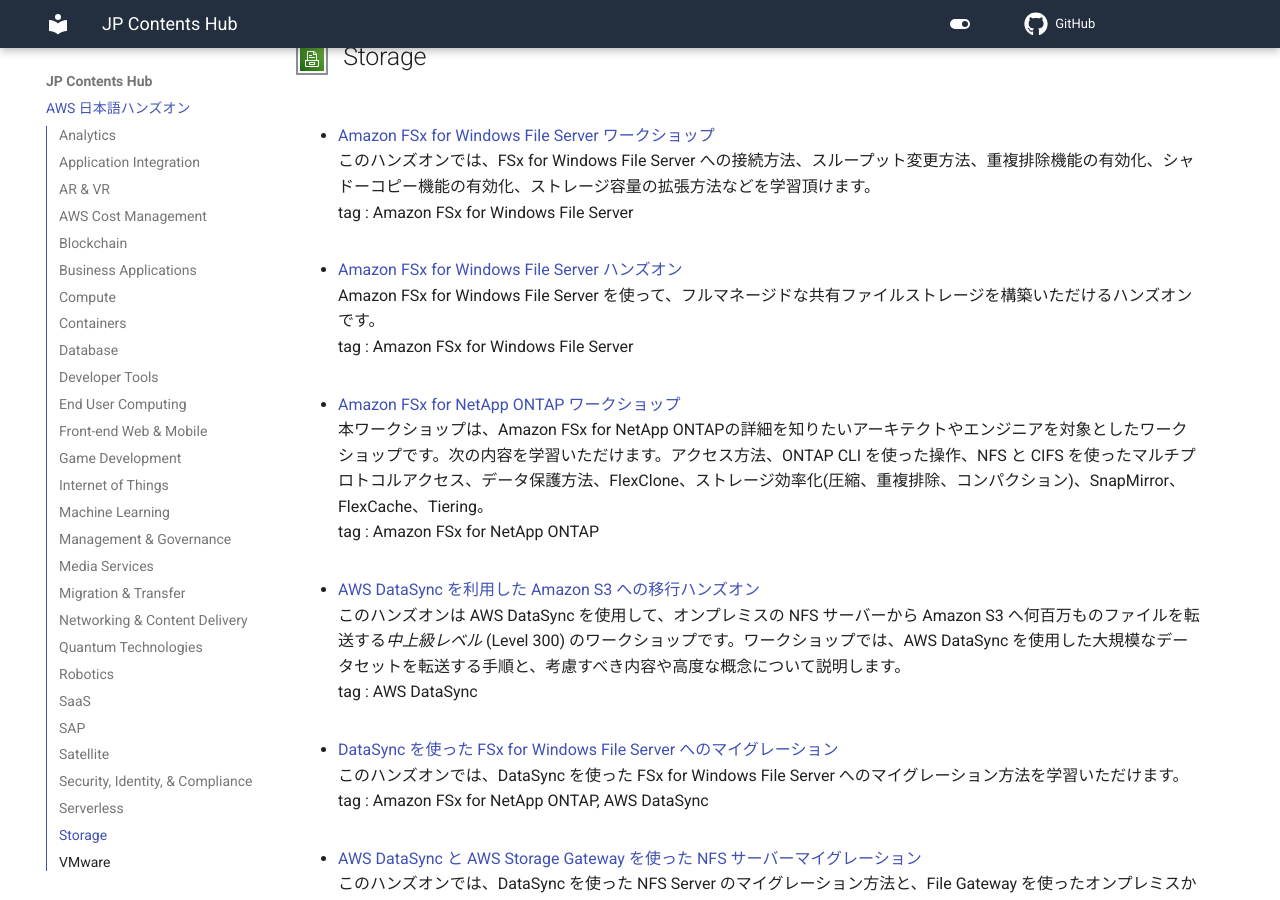
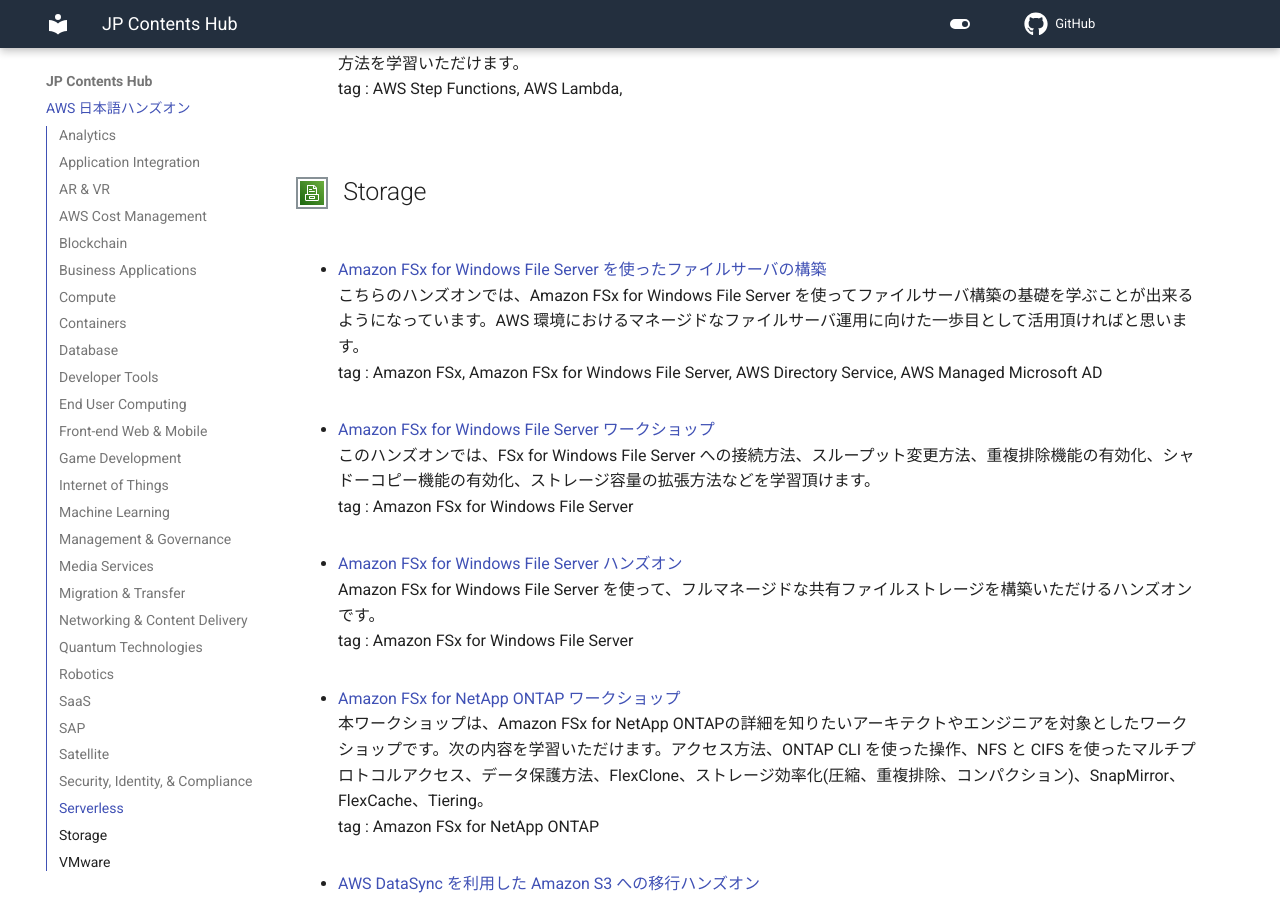
Before and after one commit to aws-samples/jp-contents-hub, an MkDocs documentation site: the page built from content/index.md, in a window 1280 px wide and 900 px high, scrolled down 36175 px. Built offline with MkDocs 1.6.1 and Material for MkDocs 9.7.7, drawn with Linux system fonts in a browser that asks for light colours; comment, search, counter and statistics services are not loaded; some of the changed text lies outside the part shown.

Commit message:
add: 新規ハンズオンコンテンツ追加

```diff
--- a/content/index.md
+++ b/content/index.md
@@ -43,6 +43,10 @@
 - <a href="https://catalog.us-east-1.prod.workshops.aws/workshops/976050cc-0606-4b23-b49f-ca7b8ac4b153/ja-JP" target="_blank" onclick="sendClickCount()" onauxclick="sendClickCount()">Data Engineering Immersion Day</a>
 Amazon Kinesis Services によるストリーミングデータインジェストと分析、AWS Data Migration Service によるバッチデータ取り込み、AWS Glue によるデータカタログとデータレイクでのETL 実行、Amazon Athena によるデータレイクへのクエリ、Amazon Quicksight による視覚化など、AWS の分析サービスを実際に体験できます。
 tag : Amazon Athena, Kinesis Data Streams, Kinesis Data Firehose, Kinesis Data Analytics, Managed Streaming for Kafka, AWS Database Migration Service (AWS DMS), AWS Glue, Apache Hudi, Amazon QuickSight
+
+- <a href="https://catalog.us-east-1.prod.workshops.aws/workshops/c7b9d931-6d86-4994-99e5-77ada5aaffbc/ja-JP" target="_blank" onclick="sendClickCount()" onauxclick="sendClickCount()">Amazon DataZone ハンズオン(ベーシック)</a>
+このハンズオンでは、Amazon DataZoneを使った データの公開、サブスクライブ、分析といった、Amazon DataZone ポータルにおける基本的な操作方法を学習いただけます。
+tag : Amazon DataZone、AWS Glue、Amazon S3、AWS Lake Formation、Amazon Athena
 
 - <a href="https://github.com/aws-samples/amazon-s3-datalake-handson/tree/master/JP" target="_blank" onclick="sendClickCount()" onauxclick="sendClickCount()">データレイクハンズオン</a>
 幅広いデータソースからの構造化データまたは非構造化データの集中リポジトリとして使用できる Data Lake は、データの保存と分析の方法として多くの企業に取り入れられています。このハンズオンでは、AWS のビッグデータ関連サービスを使用して実際に分析パイプラインを構築することを通して、 Data Lake とビッグデータ分析基盤構築の実感を持って頂くことをゴールとしています。
@@ -922,6 +926,10 @@
 tag : AWS Step Functions, AWS Lambda,
 
 ## ![image]([img/Arch-Category_Storage_16.png]()) Storage
+- <a href="https://pages.awscloud.com/hands-on-for-beginners-fsx-reg.html" target="_blank" onclick="sendClickCount()" onauxclick="sendClickCount()">Amazon FSx for Windows File Server を使ったファイルサーバの構築</a>
+こちらのハンズオンでは、Amazon FSx for Windows File Server を使ってファイルサーバ構築の基礎を学ぶことが出来るようになっています。AWS 環境におけるマネージドなファイルサーバ運用に向けた一歩目として活用頂ければと思います。
+tag : Amazon FSx, Amazon FSx for Windows File Server, AWS Directory Service, AWS Managed Microsoft AD
+
 - <a href="https://github.com/aws-samples/amazon-fsx-workshop/tree/master/windows-file-server/JP/01-access-as-environment" target="_blank" onclick="sendClickCount()" onauxclick="sendClickCount()">Amazon FSx for Windows File Server ワークショップ</a>
 このハンズオンでは、FSx for Windows File Server への接続方法、スループット変更方法、重複排除機能の有効化、シャドーコピー機能の有効化、ストレージ容量の拡張方法などを学習頂けます。
 tag : Amazon FSx for Windows File Server
```
Also changed, not shown: README.md (+8 -0 lines).
